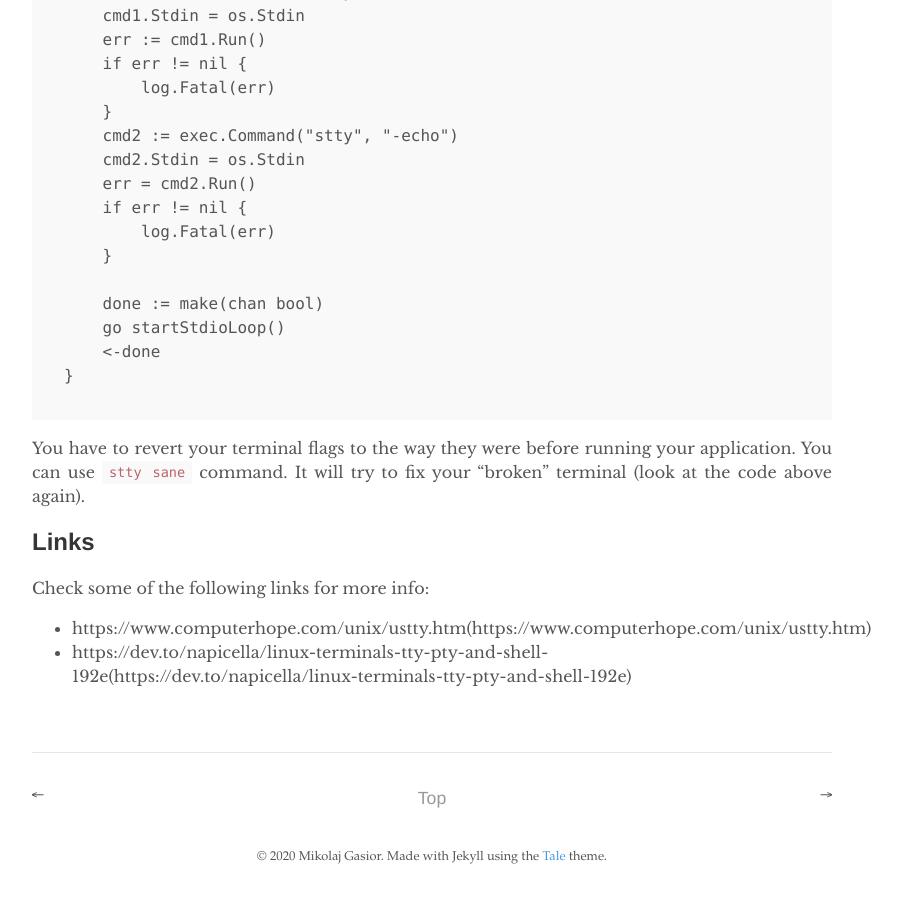
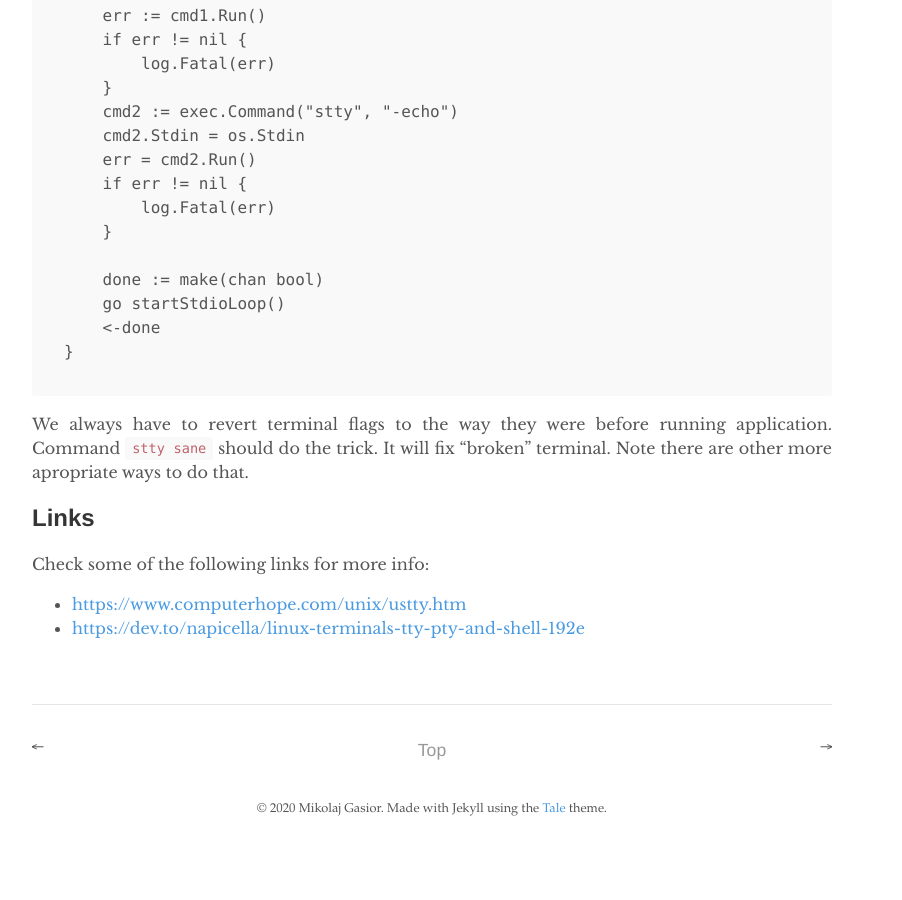
Before and after one commit to gasiordev/gasiordev.github.io, a Jekyll site: the page built from _posts/2020-01-05-key-press-event-in-go.md, in a window 1280 px wide and 900 px high, scrolled down 1189 px. Shown: the whole window, without its empty margins (208-1110 px from the left). Built offline with Jekyll 4.4.1, drawn with Linux system fonts in a browser that asks for light colours; after the commit the page ends 2041 px from its top, so only the background shows below that; some of the changed text lies outside the part shown.

Commit message:
Update keypress event post

````diff
--- a/_posts/2020-01-05-key-press-event-in-go.md
+++ b/_posts/2020-01-05-key-press-event-in-go.md
@@ -4,13 +4,12 @@ title: "Key press event in Go"
 author: "Mikolaj Gasior"
 ---
 
-To handle key press event in Go in our CLI application we have to change flags
-for the TTY we use.
+To handle key press event in Go CLI application we have to change STTY flags.
 
-By default we have to press enter (new line) to get our input send. We can
-change that by running `stty cbreak min 1`.
-Also, we might want to not have our input echoed back. Run `ssty -echo` to get
-that set.
+By default we have to send new line to get our input send to the terminal. We
+can change that by running `stty cbreak min 1`.
+Also, we might want to not have our input echoed back. Running `ssty -echo`
+mutes the thing.
 
 ## Sample Go code
 Let's have a look how we can use that in Go code.
@@ -59,12 +58,12 @@ func main() {
 }
 ```
 
-You have to revert your terminal flags to the way they were before running your
-application. You can use `stty sane` command. It will try to fix your "broken"
-terminal (look at the code above again).
+We always have to revert terminal flags to the way they were before running
+application. Command `stty sane` should do the trick. It will fix "broken"
+terminal. Note there are other more apropriate ways to do that.
 
 ## Links
 
 Check some of the following links for more info:
-* https://www.computerhope.com/unix/ustty.htm(https://www.computerhope.com/unix/ustty.htm)
-* https://dev.to/napicella/linux-terminals-tty-pty-and-shell-192e(https://dev.to/napicella/linux-terminals-tty-pty-and-shell-192e)
+* [https://www.computerhope.com/unix/ustty.htm](https://www.computerhope.com/unix/ustty.htm)
+* [https://dev.to/napicella/linux-terminals-tty-pty-and-shell-192e](https://dev.to/napicella/linux-terminals-tty-pty-and-shell-192e)
````
